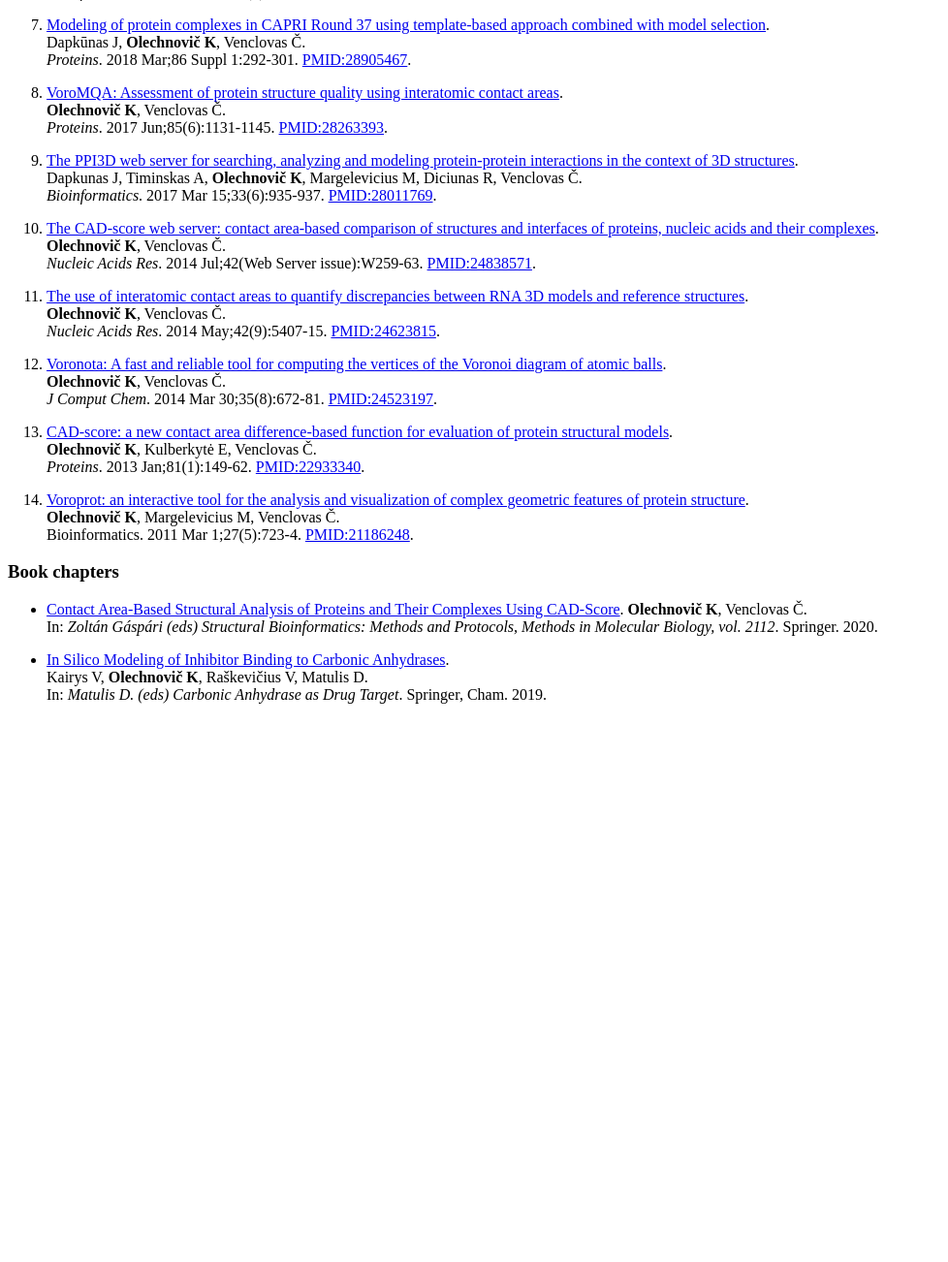
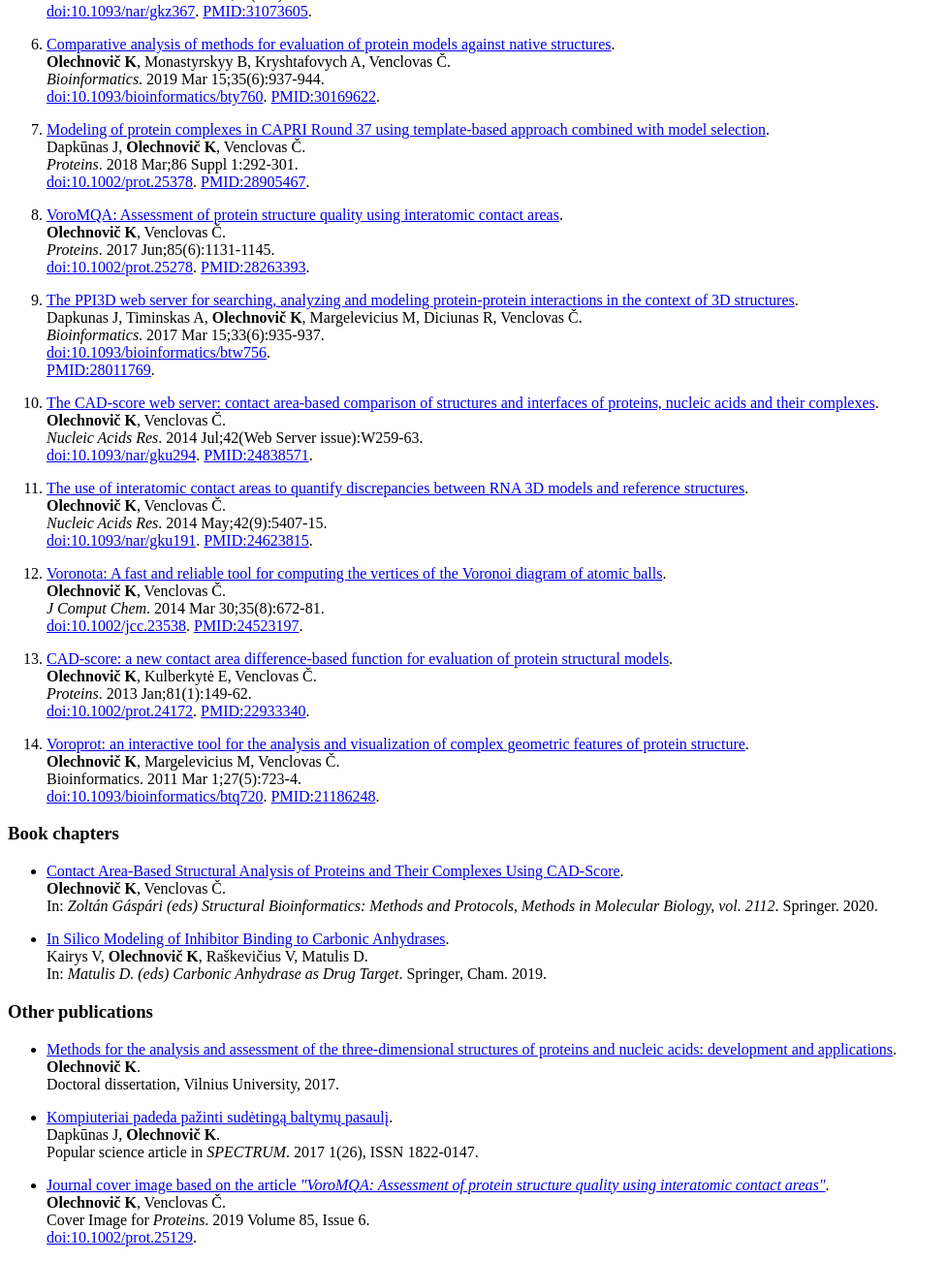
Before and after one commit to kliment-olechnovic/curriculum-vitae, a plain HTML site: page index.html in a window 1280 px wide. Shown: the part 1414-2716 px from the top of the page at 97% size, without its empty margins (0-978 px from the left). Before the commit the page ends 2156 px from the top, so only its background shows below. Drawn offline with Linux system fonts and the light colour scheme.

Commit message:
Updated.

```diff
--- a/index.html
+++ b/index.html
@@ -63,54 +63,83 @@
 <ol style="list-style-type: decimal">
 <li><p><a href="https://doi.org/10.1002/prot.25845">Template-based modeling of diverse protein interactions in CAPRI rounds 38-45</a>.<br />
 Dapkūnas J, Kairys V, <strong>Olechnovič K</strong>, Venclovas Č.<br />
-<em>Proteins</em>. 2019 Nov 7. <a href="https://www.ncbi.nlm.nih.gov/pubmed/31697420">PMID:31697420</a>.</p></li>
+<em>Proteins</em>. 2019 Nov 7.<br />
+<a href="https://doi.org/10.1002/prot.25845">doi:10.1002/prot.25845</a>. <a href="https://www.ncbi.nlm.nih.gov/pubmed/31697420">PMID:31697420</a>.</p></li>
 <li><p><a href="https://doi.org/10.1002/prot.25838">Blind prediction of homo- and hetero-protein complexes: The CASP13-CAPRI experiment</a>.<br />
 Lensink MF, Brysbaert G, Nadzirin N, Velankar S, Chaleil RAG, Gerguri T, Bates PA, Laine E, Carbone A, Grudinin S, Kong R, Liu RR, Xu XM, Shi H, Chang S, Eisenstein M, Karczynska A, Czaplewski C, Lubecka E, Lipska A, Krupa P, Mozolewska M, Golon Ł, Samsonov S, Liwo A, Crivelli S, Pagès G, Karasikov M, Kadukova M, Yan Y, Huang SY, Rosell M, Rodríguez-Lumbreras LA, Romero-Durana M, Díaz-Bueno L, Fernandez-Recio J, Christoffer C, Terashi G, Shin WH, Aderinwale T, Maddhuri Venkata Subraman SR, Kihara D, Kozakov D, Vajda S, Porter K, Padhorny D, Desta I, Beglov D, Ignatov M, Kotelnikov S, Moal IH, Ritchie DW, Chauvot de Beauchêne I, Maigret B, Devignes MD, Ruiz Echartea ME, Barradas-Bautista D, Cao Z, Cavallo L, Oliva R, Cao Y, Shen Y, Baek M, Park T, Woo H, Seok C, Braitbard M, Bitton L, Scheidman-Duhovny D, Dapkūnas J, <strong>Olechnovič K</strong>, Venclovas Č, Kundrotas PJ, Belkin S, Chakravarty D, Badal VD, Vakser IA, Vreven T, Vangaveti S, Borrman T, Weng Z, Guest JD, Gowthaman R, Pierce BG, Xu X, Duan R, Qiu L, Hou J, Ryan Merideth B, Ma Z, Cheng J, Zou X, Koukos PI, Roel-Touris J, Ambrosetti F, Geng C, Schaarschmidt J, Trellet ME, Melquiond ASJ, Xue L, Jiménez-García B, van Noort CW, Honorato RV, Bonvin AMJJ, Wodak SJ.<br />
-<em>Proteins</em>. 2019 Dec;87(12):1200-1221. <a href="https://www.ncbi.nlm.nih.gov/pubmed/31612567">PMID:31612567</a>.</p></li>
+<em>Proteins</em>. 2019 Dec;87(12):1200-1221.<br />
+<a href="https://doi.org/10.1002/prot.25838">doi:10.1002/prot.25838</a>. <a href="https://www.ncbi.nlm.nih.gov/pubmed/31612567">PMID:31612567</a>.</p></li>
 <li><p><a href="https://doi.org/10.1002/prot.25774">Structural modeling of protein complexes: Current capabilities and challenges</a>.<br />
 Dapkūnas J, <strong>Olechnovič K</strong>, Venclovas Č.<br />
-<em>Proteins</em>. 2019 Dec;87(12):1222-1232. <a href="https://www.ncbi.nlm.nih.gov/pubmed/31294859">PMID:31294859</a>.</p></li>
+<em>Proteins</em>. 2019 Dec;87(12):1222-1232.<br />
+<a href="https://doi.org/10.1002/prot.25774">doi:10.1002/prot.25774</a>. <a href="https://www.ncbi.nlm.nih.gov/pubmed/31294859">PMID:31294859</a>.</p></li>
 <li><p><a href="https://doi.org/10.1002/prot.25767">Estimation of model accuracy in CASP13</a>.<br />
 Cheng J, Choe MH, Elofsson A, Han KS, Hou J, Maghrabi AHA, McGuffin LJ, Menéndez-Hurtado D, <strong>Olechnovič K</strong>, Schwede T, Studer G, Uziela K, Venclovas Č, Wallner B.<br />
-<em>Proteins</em>. 2019 Dec;87(12):1361-1377. <a href="https://www.ncbi.nlm.nih.gov/pubmed/31265154">PMID:31265154</a>.</p></li>
+<em>Proteins</em>. 2019 Dec;87(12):1361-1377.<br />
+<a href="https://doi.org/10.1002/prot.25767">doi:10.1002/prot.25767</a>. <a href="https://www.ncbi.nlm.nih.gov/pubmed/31265154">PMID:31265154</a>.</p></li>
 <li><p><a href="https://doi.org/10.1093/nar/gkz367">VoroMQA web server for assessing three-dimensional structures of proteins and protein complexes</a>.<br />
 <strong>Olechnovič K</strong>, Venclovas Č.<br />
-<em>Nucleic Acids Res</em>. 2019 Jul 2;47(W1):W437-W442. <a href="https://www.ncbi.nlm.nih.gov/pubmed/31073605">PMID:31073605</a>.</p></li>
+<em>Nucleic Acids Res</em>. 2019 Jul 2;47(W1):W437-W442.<br />
+<a href="https://doi.org/10.1093/nar/gkz367">doi:10.1093/nar/gkz367</a>. <a href="https://www.ncbi.nlm.nih.gov/pubmed/31073605">PMID:31073605</a>.</p></li>
 <li><p><a href="https://doi.org/10.1093/bioinformatics/bty760">Comparative analysis of methods for evaluation of protein models against native structures</a>.<br />
 <strong>Olechnovič K</strong>, Monastyrskyy B, Kryshtafovych A, Venclovas Č.<br />
-<em>Bioinformatics</em>. 2019 Mar 15;35(6):937-944. <a href="https://www.ncbi.nlm.nih.gov/pubmed/30169622">PMID:30169622</a>.</p></li>
+<em>Bioinformatics</em>. 2019 Mar 15;35(6):937-944.<br />
+<a href="https://doi.org/10.1093/bioinformatics/bty760">doi:10.1093/bioinformatics/bty760</a>. <a href="https://www.ncbi.nlm.nih.gov/pubmed/30169622">PMID:30169622</a>.</p></li>
 <li><p><a href="https://doi.org/10.1002/prot.25378">Modeling of protein complexes in CAPRI Round 37 using template-based approach combined with model selection</a>.<br />
 Dapkūnas J, <strong>Olechnovič K</strong>, Venclovas Č.<br />
-<em>Proteins</em>. 2018 Mar;86 Suppl 1:292-301. <a href="https://www.ncbi.nlm.nih.gov/pubmed/28905467">PMID:28905467</a>.</p></li>
+<em>Proteins</em>. 2018 Mar;86 Suppl 1:292-301.<br />
+<a href="https://doi.org/10.1002/prot.25378">doi:10.1002/prot.25378</a>. <a href="https://www.ncbi.nlm.nih.gov/pubmed/28905467">PMID:28905467</a>.</p></li>
 <li><p><a href="https://doi.org/10.1002/prot.25278">VoroMQA: Assessment of protein structure quality using interatomic contact areas</a>.<br />
 <strong>Olechnovič K</strong>, Venclovas Č.<br />
-<em>Proteins</em>. 2017 Jun;85(6):1131-1145. <a href="https://www.ncbi.nlm.nih.gov/pubmed/28263393">PMID:28263393</a>.</p></li>
+<em>Proteins</em>. 2017 Jun;85(6):1131-1145.<br />
+<a href="https://doi.org/10.1002/prot.25278">doi:10.1002/prot.25278</a>. <a href="https://www.ncbi.nlm.nih.gov/pubmed/28263393">PMID:28263393</a>.</p></li>
 <li><p><a href="https://doi.org/10.1093/bioinformatics/btw756">The PPI3D web server for searching, analyzing and modeling protein-protein interactions in the context of 3D structures</a>.<br />
 Dapkunas J, Timinskas A, <strong>Olechnovič K</strong>, Margelevicius M, Diciunas R, Venclovas Č.<br />
-<em>Bioinformatics</em>. 2017 Mar 15;33(6):935-937. <a href="https://www.ncbi.nlm.nih.gov/pubmed/28011769">PMID:28011769</a>.</p></li>
+<em>Bioinformatics</em>. 2017 Mar 15;33(6):935-937.<br />
+<a href="https://doi.org/10.1093/bioinformatics/btw756">doi:10.1093/bioinformatics/btw756</a>.<br />
+<a href="https://www.ncbi.nlm.nih.gov/pubmed/28011769">PMID:28011769</a>.</p></li>
 <li><p><a href="https://doi.org/10.1093/nar/gku294">The CAD-score web server: contact area-based comparison of structures and interfaces of proteins, nucleic acids and their complexes</a>.<br />
 <strong>Olechnovič K</strong>, Venclovas Č.<br />
-<em>Nucleic Acids Res</em>. 2014 Jul;42(Web Server issue):W259-63. <a href="https://www.ncbi.nlm.nih.gov/pubmed/24838571">PMID:24838571</a>.</p></li>
+<em>Nucleic Acids Res</em>. 2014 Jul;42(Web Server issue):W259-63.<br />
+<a href="https://doi.org/10.1093/nar/gku294">doi:10.1093/nar/gku294</a>. <a href="https://www.ncbi.nlm.nih.gov/pubmed/24838571">PMID:24838571</a>.</p></li>
 <li><p><a href="https://doi.org/10.1093/nar/gku191">The use of interatomic contact areas to quantify discrepancies between RNA 3D models and reference structures</a>.<br />
 <strong>Olechnovič K</strong>, Venclovas Č.<br />
-<em>Nucleic Acids Res</em>. 2014 May;42(9):5407-15. <a href="https://www.ncbi.nlm.nih.gov/pubmed/24623815">PMID:24623815</a>.</p></li>
+<em>Nucleic Acids Res</em>. 2014 May;42(9):5407-15.<br />
+<a href="https://doi.org/10.1093/nar/gku191">doi:10.1093/nar/gku191</a>. <a href="https://www.ncbi.nlm.nih.gov/pubmed/24623815">PMID:24623815</a>.</p></li>
 <li><p><a href="https://doi.org/10.1002/jcc.23538">Voronota: A fast and reliable tool for computing the vertices of the Voronoi diagram of atomic balls</a>.<br />
 <strong>Olechnovič K</strong>, Venclovas Č.<br />
-<em>J Comput Chem</em>. 2014 Mar 30;35(8):672-81. <a href="https://www.ncbi.nlm.nih.gov/pubmed/24523197">PMID:24523197</a>.</p></li>
+<em>J Comput Chem</em>. 2014 Mar 30;35(8):672-81.<br />
+<a href="https://doi.org/10.1002/jcc.23538">doi:10.1002/jcc.23538</a>. <a href="https://www.ncbi.nlm.nih.gov/pubmed/24523197">PMID:24523197</a>.</p></li>
 <li><p><a href="https://doi.org/10.1002/prot.24172">CAD-score: a new contact area difference-based function for evaluation of protein structural models</a>.<br />
 <strong>Olechnovič K</strong>, Kulberkytė E, Venclovas Č.<br />
-<em>Proteins</em>. 2013 Jan;81(1):149-62. <a href="https://www.ncbi.nlm.nih.gov/pubmed/22933340">PMID:22933340</a>.</p></li>
+<em>Proteins</em>. 2013 Jan;81(1):149-62.<br />
+<a href="https://doi.org/10.1002/prot.24172">doi:10.1002/prot.24172</a>. <a href="https://www.ncbi.nlm.nih.gov/pubmed/22933340">PMID:22933340</a>.</p></li>
 <li><p><a href="https://doi.org/10.1093/bioinformatics/btq720">Voroprot: an interactive tool for the analysis and visualization of complex geometric features of protein structure</a>.<br />
 <strong>Olechnovič K</strong>, Margelevicius M, Venclovas Č.<br />
-Bioinformatics. 2011 Mar 1;27(5):723-4. <a href="https://www.ncbi.nlm.nih.gov/pubmed/21186248">PMID:21186248</a>.</p></li>
+Bioinformatics. 2011 Mar 1;27(5):723-4.<br />
+<a href="https://doi.org/10.1093/bioinformatics/btq720">doi:10.1093/bioinformatics/btq720</a>. <a href="https://www.ncbi.nlm.nih.gov/pubmed/21186248">PMID:21186248</a>.</p></li>
 </ol>
 <h3 id="book-chapters">Book chapters</h3>
 <ul>
-<li><p><a href="https://doi.org/10.1007/978-1-0716-0270-6_6">Contact Area-Based Structural Analysis of Proteins and Their Complexes Using CAD-Score</a>. <strong>Olechnovič K</strong>, Venclovas Č.<br />
+<li><p><a href="https://doi.org/10.1007/978-1-0716-0270-6_6">Contact Area-Based Structural Analysis of Proteins and Their Complexes Using CAD-Score</a>.<br />
+<strong>Olechnovič K</strong>, Venclovas Č.<br />
 In: <em>Zoltán Gáspári (eds) Structural Bioinformatics: Methods and Protocols, Methods in Molecular Biology, vol. 2112</em>. Springer. 2020.</p></li>
 <li><p><a href="https://doi.org/10.1007/978-3-030-12780-0_15">In Silico Modeling of Inhibitor Binding to Carbonic Anhydrases</a>.<br />
 Kairys V, <strong>Olechnovič K</strong>, Raškevičius V, Matulis D.<br />
 In: <em>Matulis D. (eds) Carbonic Anhydrase as Drug Target</em>. Springer, Cham. 2019.</p></li>
 </ul>
+<h3 id="other-publications">Other publications</h3>
+<ul>
+<li><p><a href="https://epublications.vu.lt/object/elaba:22955146/">Methods for the analysis and assessment of the three-dimensional structures of proteins and nucleic acids: development and applications</a>.<br />
+<strong>Olechnovič K</strong>.<br />
+Doctoral dissertation, Vilnius University, 2017.</p></li>
+<li><p><a href="https://issuu.com/vu_lt/docs/spectrum26.2017/6">Kompiuteriai padeda pažinti sudėtingą baltymų pasaulį</a>.<br />
+Dapkūnas J, <strong>Olechnovič K</strong>.<br />
+Popular science article in <em>SPECTRUM</em>. 2017 1(26), ISSN 1822-0147.</p></li>
+<li><p><a href="https://doi.org/10.1002/prot.25129">Journal cover image based on the article <em>&quot;VoroMQA: Assessment of protein structure quality using interatomic contact areas&quot;</em></a>.<br />
+<strong>Olechnovič K</strong>, Venclovas Č.<br />
+Cover Image for <em>Proteins</em>. 2019 Volume 85, Issue 6.<br />
+<a href="https://doi.org/10.1002/prot.25129">doi:10.1002/prot.25129</a>.</p></li>
+</ul>
 </body>
 </html>
```
Also changed, not shown: 1 other file.
